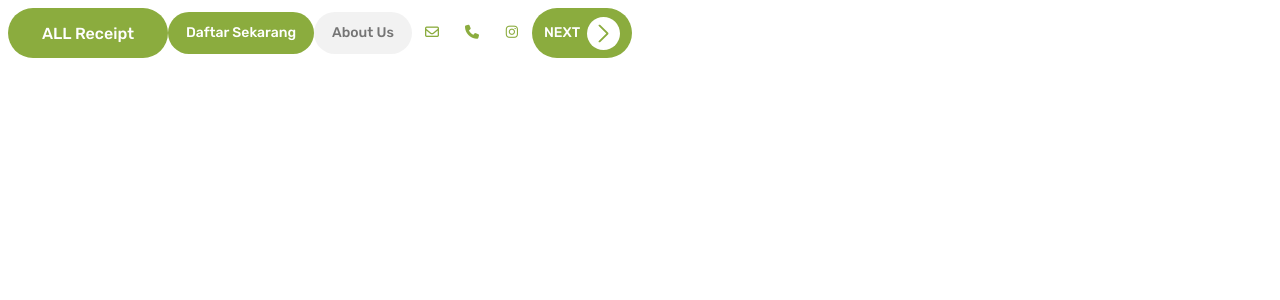
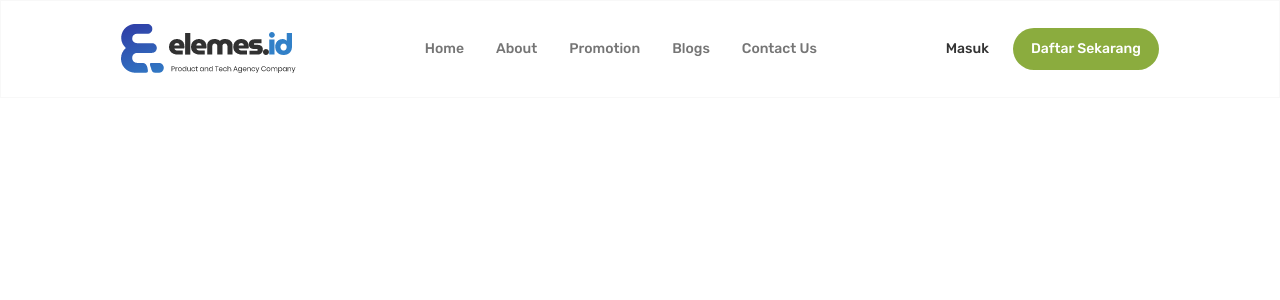
Before and after one commit to akhfih/good-food-good-mood-app, a Vue app: page / in a window 1280 px wide. Shown: the top 300 px of the page. Built offline with nearby package versions, Linux system fonts and the light colour scheme.

Commit message:
feat: add component the navbar

```diff
--- a/src/assets/scss/base/_reset.scss
+++ b/src/assets/scss/base/_reset.scss
@@ -6,5 +6,7 @@ html {
 *,
 *::before,
 *::after {
+  margin: 0;
+  padding: 0;
   box-sizing: inherit;
 }
--- a/src/assets/scss/main.scss
+++ b/src/assets/scss/main.scss
@@ -1,5 +1,8 @@
 // Variables
 @import "abstracts/variables";
+
+// Reset
+@import "base/reset";
 
 // Font
 @import "base/font";
--- /dev/null
+++ b/src/components/TheNavbar.vue
@@ -0,0 +1,138 @@
+<template>
+  <header class="header">
+    <div class="wrapper">
+      <img class="logo" :src="logo" alt="Logo" />
+      <nav class="nav">
+        <ul class="nav__list">
+          <li class="nav__item">
+            <a href="#" class="nav__link"> Home </a>
+          </li>
+          <li class="nav__item">
+            <a href="#" class="nav__link"> About </a>
+          </li>
+          <li class="nav__item">
+            <a href="#" class="nav__link"> Promotion </a>
+            <!-- <span class="nav__hot">HOT</span> -->
+          </li>
+          <li class="nav__item">
+            <a href="#" class="nav__link"> Blogs </a>
+          </li>
+          <li class="nav__item">
+            <a href="#" class="nav__link"> Contact Us </a>
+          </li>
+        </ul>
+      </nav>
+      <div class="cta">
+        <a class="cta__masuk">Masuk</a>
+        <BaseButton class="cta__daftar">Daftar Sekarang</BaseButton>
+      </div>
+    </div>
+  </header>
+</template>
+<script>
+import BaseButton from "./BaseButton.vue";
+import logo from "../assets/images/logo.png";
+export default {
+  components: {
+    BaseButton,
+  },
+  data() {
+    return {
+      logo: logo,
+    };
+  },
+};
+</script>
+<style lang="scss">
+.header {
+  border: 1px solid #f8f8f8;
+}
+.wrapper {
+  display: flex;
+  margin: 0 32px;
+  padding: 28px 0;
+  justify-content: space-between;
+  align-items: center;
+  background: #ffffff;
+  height: 96px;
+  @media (min-width: 640px) {
+    margin: 0 120px;
+  }
+}
+
+.logo {
+  @media (max-width: 480px) {
+    height: 36px;
+  }
+}
+
+ul {
+  list-style: none;
+}
+a {
+  color: inherit;
+  text-decoration: none;
+}
+
+.nav {
+  color: map-get($color, black(2));
+  gap: 32px;
+  @media (max-width: 960px) {
+    display: none;
+  }
+
+  &__list {
+    display: flex;
+    align-items: center;
+    justify-content: center;
+  }
+
+  &__link {
+    padding: 0 16px;
+    height: 65px;
+    color: map-get(map-get($color, black), 3);
+    text-align: center;
+    font-style: normal;
+    font-weight: 500;
+    font-size: 14px;
+    line-height: 22px;
+
+    @media (max-width: 1064px) {
+      padding: 0 4px;
+    }
+
+    &:hover,
+    &:focus {
+      color: map-get(map-get($color, primary), 1);
+    }
+  }
+
+  &__hot {
+    background-color: red;
+    color: map-get($color, white);
+    font-size: 22px;
+    line-height: 65px;
+  }
+}
+
+.cta {
+  display: flex;
+  align-items: center;
+  gap: 24px;
+  &__masuk {
+    font-style: normal;
+    font-weight: 500;
+    font-size: 14px;
+    line-height: 22px;
+    color: map-get(map-get($color, black), 2);
+    cursor: pointer;
+    @media (max-width: 640px) {
+      display: none;
+    }
+    &:hover,
+    &:focus {
+      color: map-get(map-get($color, primary), 1);
+    }
+  }
+}
+</style>
--- a/src/views/ViewHome.vue
+++ b/src/views/ViewHome.vue
@@ -1,5 +1,5 @@
 <template>
-  <div class="wrapper">
+  <!-- <div class="wrapper">
     <BaseButton large>ALL Receipt</BaseButton>
     <BaseButton>Daftar Sekarang</BaseButton>
     <BaseButton secondary>About Us</BaseButton>
@@ -8,16 +8,21 @@
     <BaseButton icon><i class="fa-brands fa-instagram"></i> </BaseButton>
 
     <SlideButton next></SlideButton>
-  </div>
+
+
+  </div> -->
+  <TheNavbar></TheNavbar>
 </template>
 <script>
-import BaseButton from "../components/BaseButton.vue";
-import SlideButton from "../components/SlideButton.vue";
+// import BaseButton from "../components/BaseButton.vue";
+// import SlideButton from "../components/SlideButton.vue";
+import TheNavbar from "../components/TheNavbar.vue";
 export default {
   name: "ViewHome",
   components: {
-    BaseButton,
-    SlideButton,
+    // BaseButton,
+    // SlideButton,
+    TheNavbar,
   },
 };
 </script>
```
Also changed, not shown: src/assets/images/logo.png (added), src/assets/images/logo.svg (added).
